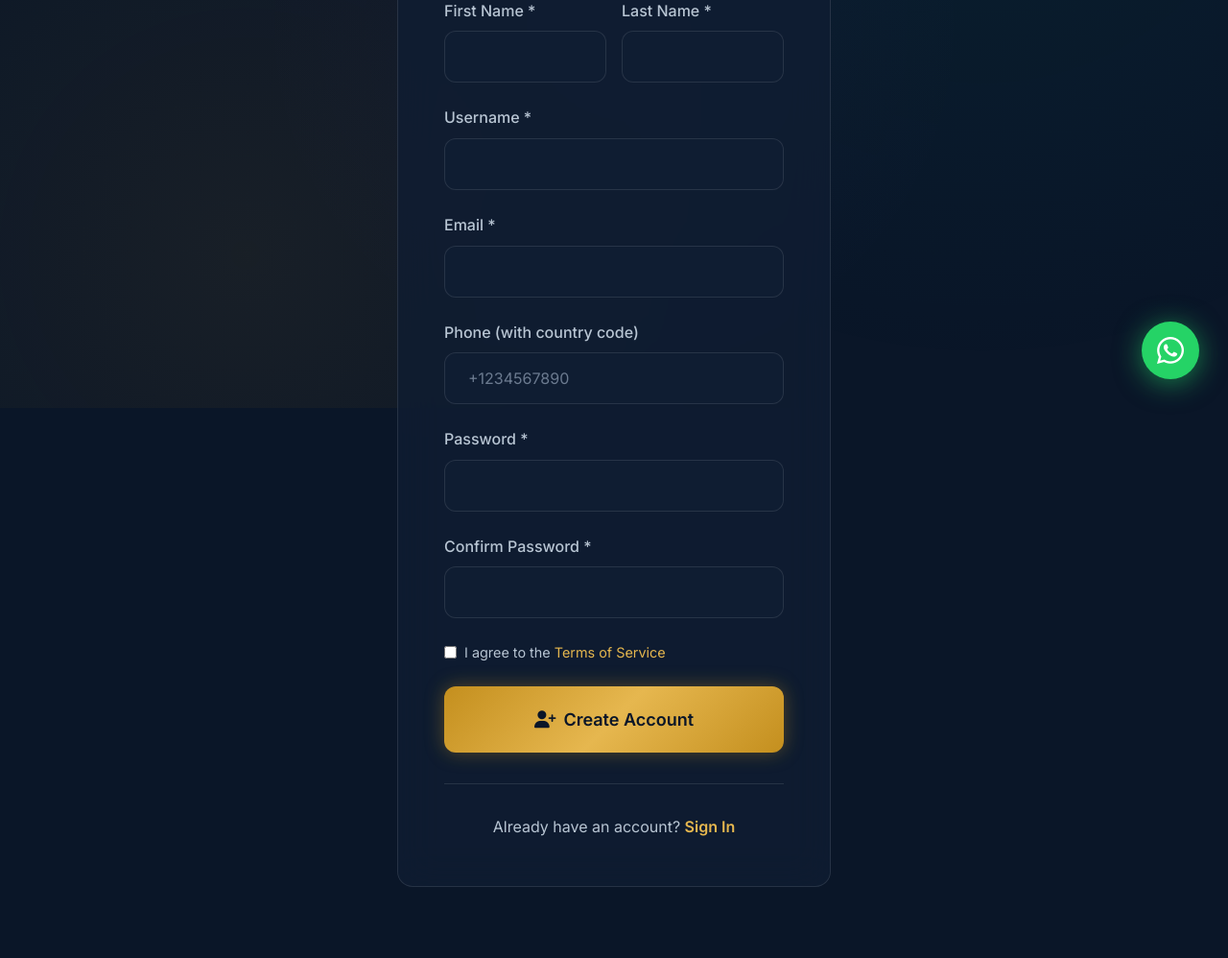
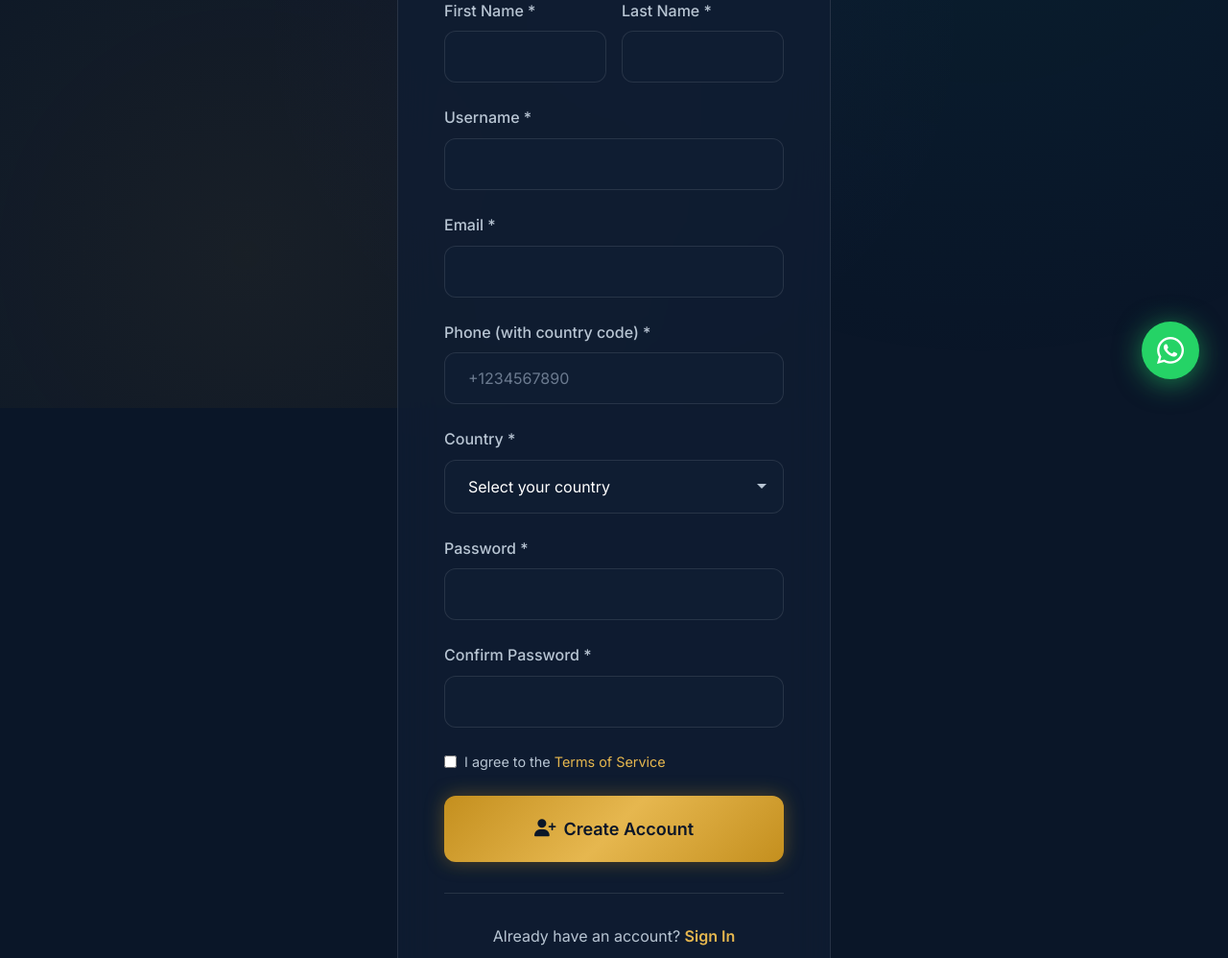
Before and after one commit to ajayoneness/AL-BURAQ-GROUP, a Django app: page /accounts/register/ in a window 1280 px wide. Shown: the part 375-1373 px from the top of the page at 96% size. Run offline with Django 4.2, Linux system fonts and the light colour scheme; data comes from the database, SQL or seed files in the repository; both versions use the stored data as it was after the commit; data that the repository does not hold is empty; parts of the project's set-up code (start-up, migrations or seed data) failed here and were passed over; some libraries are stand-ins or nearby versions.

Commit message:
issue Fixed

```diff
--- a/templates/accounts/register.html
+++ b/templates/accounts/register.html
@@ -56,9 +56,28 @@
                 </div>
 
                 <div class="form-group">
-                    <label class="form-label">{% trans "Phone (with country code)" %}</label>
+                    <label class="form-label">{% trans "Phone (with country code)" %} *</label>
                     <input type="tel" name="phone" class="form-control" placeholder="+1234567890"
-                        value="{{ form.phone.value|default:'' }}">
+                        value="{{ form.phone.value|default:'' }}" required>
+                </div>
+
+                <div class="form-group">
+                    <label class="form-label">{% trans "Country" %} *</label>
+                    <select name="country" class="form-control" required>
+                        <option value="">{% trans "Select your country" %}</option>
+                        <option value="Saudi Arabia" {% if form.country.value == "Saudi Arabia" %}selected{% endif %}>Saudi Arabia</option>
+                        <option value="UAE" {% if form.country.value == "UAE" %}selected{% endif %}>United Arab Emirates</option>
+                        <option value="Qatar" {% if form.country.value == "Qatar" %}selected{% endif %}>Qatar</option>
+                        <option value="Kuwait" {% if form.country.value == "Kuwait" %}selected{% endif %}>Kuwait</option>
+                        <option value="Bahrain" {% if form.country.value == "Bahrain" %}selected{% endif %}>Bahrain</option>
+                        <option value="Oman" {% if form.country.value == "Oman" %}selected{% endif %}>Oman</option>
+                        <option value="Jordan" {% if form.country.value == "Jordan" %}selected{% endif %}>Jordan</option>
+                        <option value="Egypt" {% if form.country.value == "Egypt" %}selected{% endif %}>Egypt</option>
+                        <option value="China" {% if form.country.value == "China" %}selected{% endif %}>China</option>
+                        <option value="India" {% if form.country.value == "India" %}selected{% endif %}>India</option>
+                        <option value="Nepal" {% if form.country.value == "Nepal" %}selected{% endif %}>Nepal</option>
+                        <option value="Other" {% if form.country.value == "Other" %}selected{% endif %}>Other</option>
+                    </select>
                 </div>
 
                 <div class="form-group">
```
Also changed, not shown: templates/accounts/dashboard.html (+4 -4 lines), db.sqlite3, 1 other file.
